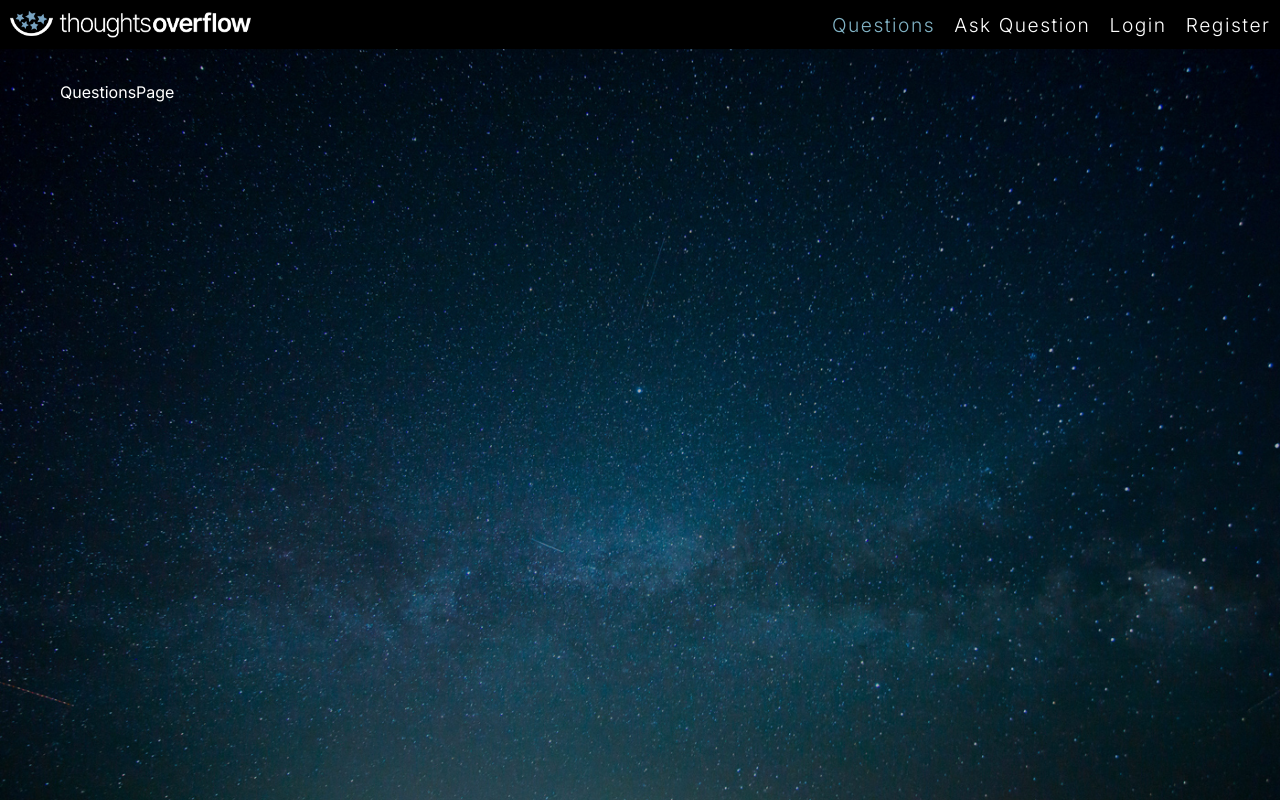
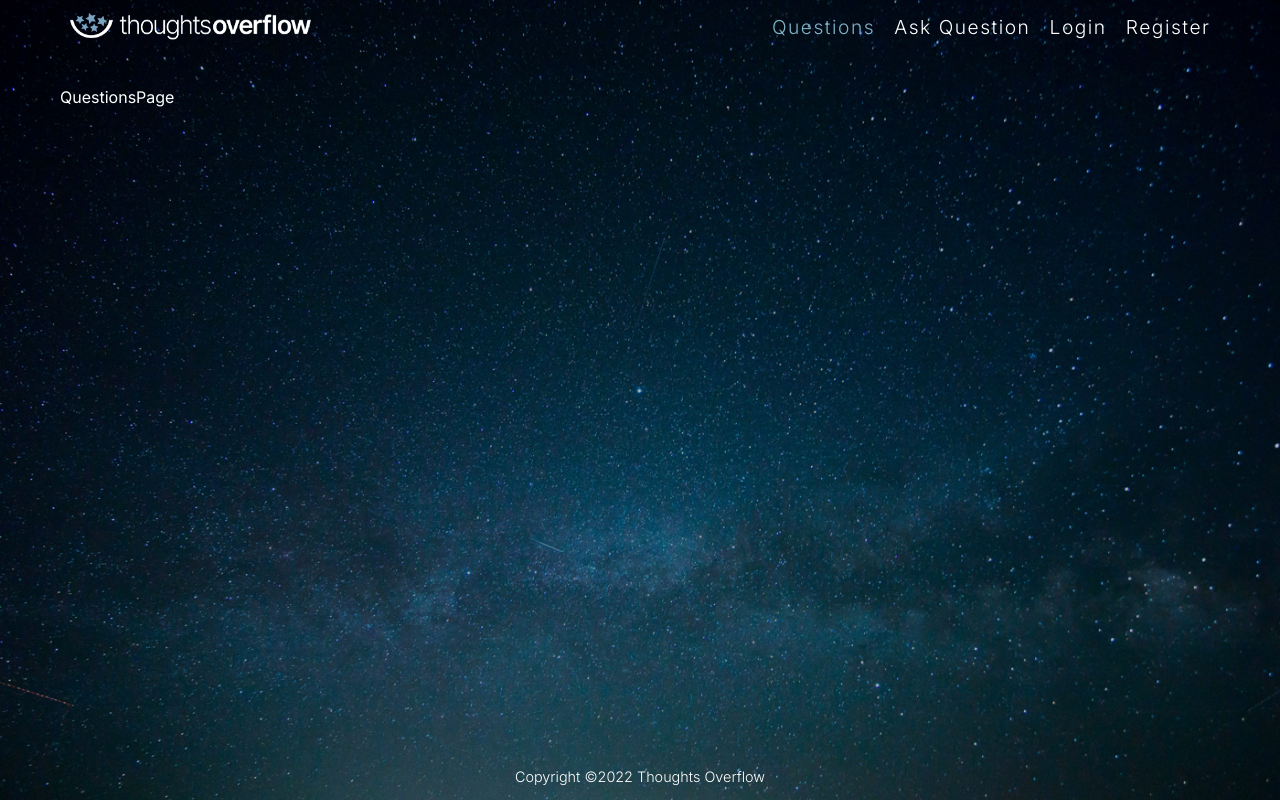
Before and after one commit to pocketful/Forum-React-NodeJS, a React (Create React App) app in the folder client/: page / in a window 1280 px wide. Built offline with nearby package versions, Linux system fonts and the light colour scheme.

Commit message:
Footer, fix header, extend Flex

```diff
--- a/client/public/index.html
+++ b/client/public/index.html
@@ -9,7 +9,7 @@
   <meta name="description" content="Web site created using create-react-app" />
   <link rel="apple-touch-icon" href="%PUBLIC_URL%/logo192.png" />
   <link rel="manifest" href="%PUBLIC_URL%/manifest.json" />
-  <title>CA CRUD</title>
+  <title>Thoughts overflow</title>
 </head>
 
 <body>
--- a/client/src/App.js
+++ b/client/src/App.js
@@ -1,9 +1,10 @@
 import { Route, Switch } from 'react-router-dom';
+import NotFoundError from './components/Errors/NotFoundError';
+import Footer from './components/Footer/Footer';
 import Header from './components/Header/Header';
 import Container from './components/UI/Container/Container';
 import AddQuestionPage from './pages/AddQuestionPage';
 import AnswersPage from './pages/AnswersPage';
-import NotFoundPage from './pages/ErrorPages/NotFoundPage';
 import LoginPage from './pages/LoginPage';
 import QuestionsPage from './pages/QuestionsPage';
 import RegisterPage from './pages/RegisterPage';
@@ -11,8 +12,8 @@ import RegisterPage from './pages/RegisterPage';
 function App() {
   return (
     <div className="App">
+      <Container>
       <Header />
-      <Container>
         <Switch>
           <Route path="/login">
             <LoginPage />
@@ -30,9 +31,10 @@ function App() {
             <QuestionsPage />
           </Route>
           <Route path="*">
-            <NotFoundPage />
+            <NotFoundError />
           </Route>
         </Switch>
+        <Footer />
       </Container>
     </div>
   );
--- /dev/null
+++ b/client/src/components/Footer/Footer.jsx
@@ -0,0 +1,11 @@
+import style from './Footer.module.css';
+
+function Footer() {
+  return (
+    <footer className={style.footer}>
+      <p>Copyright &copy;2022 Thoughts Overflow</p>
+    </footer>
+  );
+}
+
+export default Footer;
--- /dev/null
+++ b/client/src/components/Footer/Footer.module.css
@@ -0,0 +1,9 @@
+.footer {
+  font-weight: 300;
+  display: flex;
+  justify-content: center;
+  align-items: flex-end;
+  font-size: 0.9rem;
+  padding: 10px;
+  flex-grow: 1;
+}
--- a/client/src/components/Header/Header.jsx
+++ b/client/src/components/Header/Header.jsx
@@ -6,7 +6,9 @@ import logo from '../../assets/img/logo.png';
 function Header() {
   return (
     <header className={style.header}>
-      <Flex jc="spaceBetween">
+      {/* <Container> */}
+      <Flex jc="spaceBetween" dir="column">
+        {/* <div className={style.flex}> */}
           <Link to="/">
             <img className={style.img} src={logo} alt="logo" />
           </Link>
@@ -25,6 +27,8 @@ function Header() {
             </NavLink>
           </nav>
         </Flex>
+        {/* </div> */}
+      {/* </Container> */}
     </header>
   );
 }
--- a/client/src/components/Header/Header.module.css
+++ b/client/src/components/Header/Header.module.css
@@ -1,15 +1,25 @@
 .header {
-  background-color: #000;
+  /* background-color: #000; */
   font-size: 1.2rem;
   font-weight: 300;
   letter-spacing: 1.5px;
   margin-bottom: 1.5em;
+  /* text-transform: uppercase;
+  letter-spacing: 1.5px;
+  font-weight: 400; */
 }
 
 .img {
   display: block;
   max-height: 30px;
   margin: 0.5em;
+}
+
+.nav {
+  display: flex;
+  text-align: center;
+  flex-wrap: wrap;
+  justify-content: center;
 }
 
 .nav > a {
@@ -23,3 +33,24 @@
   /* color: #2ccbff; */
   color: #81b3c5;
 }
+
+/* .nav > a.active {
+  color: #2ccbff;
+}
+.nav > a:active {
+  color: #c1c7c9;
+} */
+
+/* .flex {
+  display: flex;
+  align-items: center;
+  justify-content: space-between;
+}
+
+@media screen and (max-width: 800px) {
+  .flex {
+    flex-wrap: wrap;
+    flex-direction: column;
+    padding-bottom: 0.5em;
+  }
+} */
--- a/client/src/components/UI/Container/Container.module.css
+++ b/client/src/components/UI/Container/Container.module.css
@@ -1,7 +1,19 @@
 .container {
+  max-width: 1200px;
+  padding-left: 20px;
+  padding-right: 20px;
+  margin: 0 auto;
+  display: flex;
+  flex-direction: column;
+  min-height: 100vh;
+}
+
+.pageContainer {
   max-width: 1200px;
   padding-left: 20px;
   padding-right: 20px;
   padding-bottom: 20px;
   margin: 0 auto;
+  /* background-color: #f5f5f5;
+  border-radius: 20px; */
 }
--- a/client/src/components/UI/Flex/Flex.jsx
+++ b/client/src/components/UI/Flex/Flex.jsx
@@ -1,8 +1,8 @@
 import style from './Flex.module.css';
 import PropTypes from 'prop-types';
 
-function Flex({ children, jc }) {
-  return <div className={style[jc]}>{children}</div>;
+function Flex({ children, jc, dir = '' }) {
+  return <div className={`${style[jc]} ${style[dir]}`}>{children}</div>;
 }
 
 Flex.propTypes = {
@@ -15,6 +15,16 @@ Flex.propTypes = {
     'flexEnd',
     'center',
   ]),
+  dir: PropTypes.oneOf(['column']),
 };
 
+// function Flex({ children, jc }) {
+//   return <div className={style[jc]}>{children}</div>;
+// }
+
+// Flex.propTypes = {
+//   children: PropTypes.node.isRequired,
+//   jc: PropTypes.oneOf(['spaceBetween', 'spaceAround', 'spaceEvenly', 'flexStart', 'flexEnd', 'center']),
+// };
+
 export default Flex;
--- a/client/src/components/UI/Flex/Flex.module.css
+++ b/client/src/components/UI/Flex/Flex.module.css
@@ -33,3 +33,11 @@
   align-items: center;
   justify-content: center;
 }
+
+@media screen and (max-width: 800px) {
+  .column {
+    /* flex-wrap: wrap; */
+    flex-direction: column;
+    padding-bottom: 0.5em;
+  }
+}
```
Lines whose indentation alone changed are shown as unchanged.
